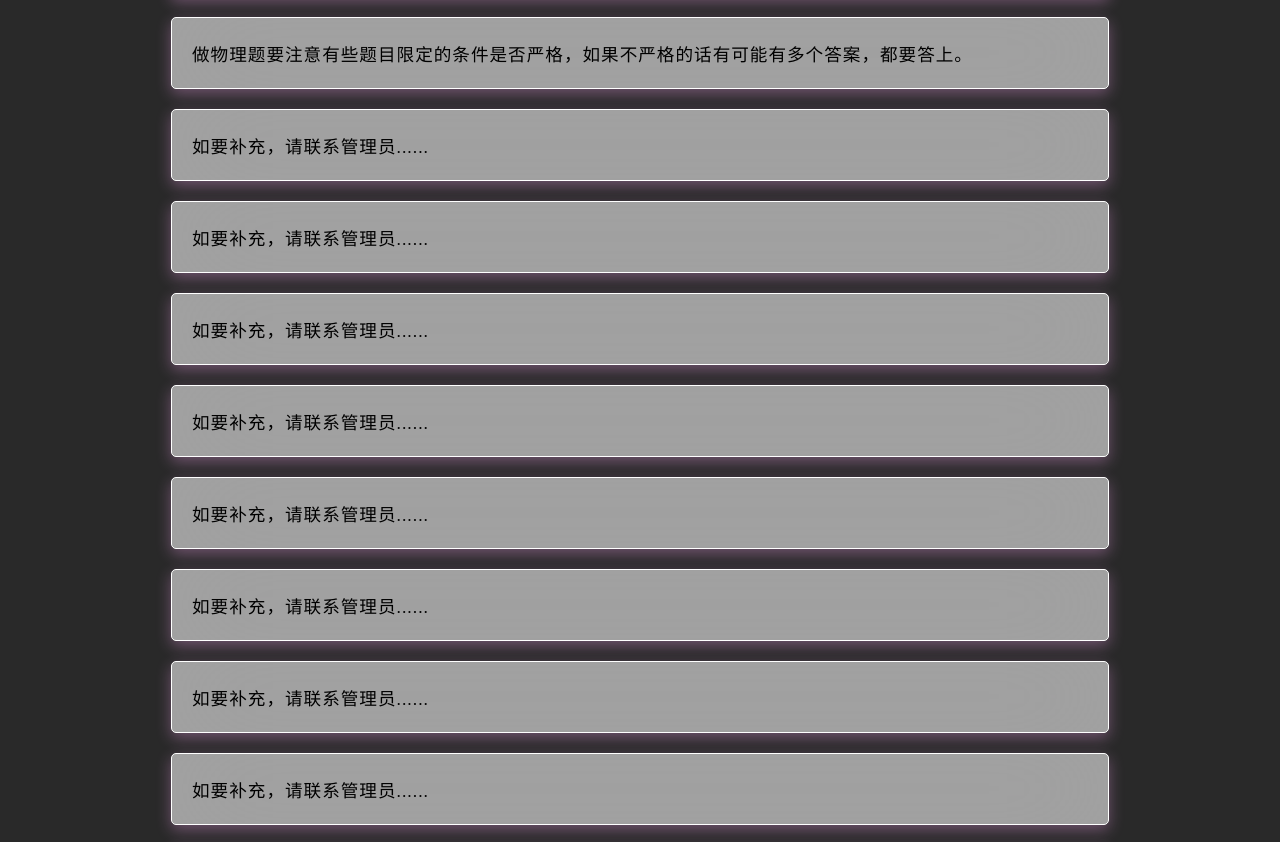
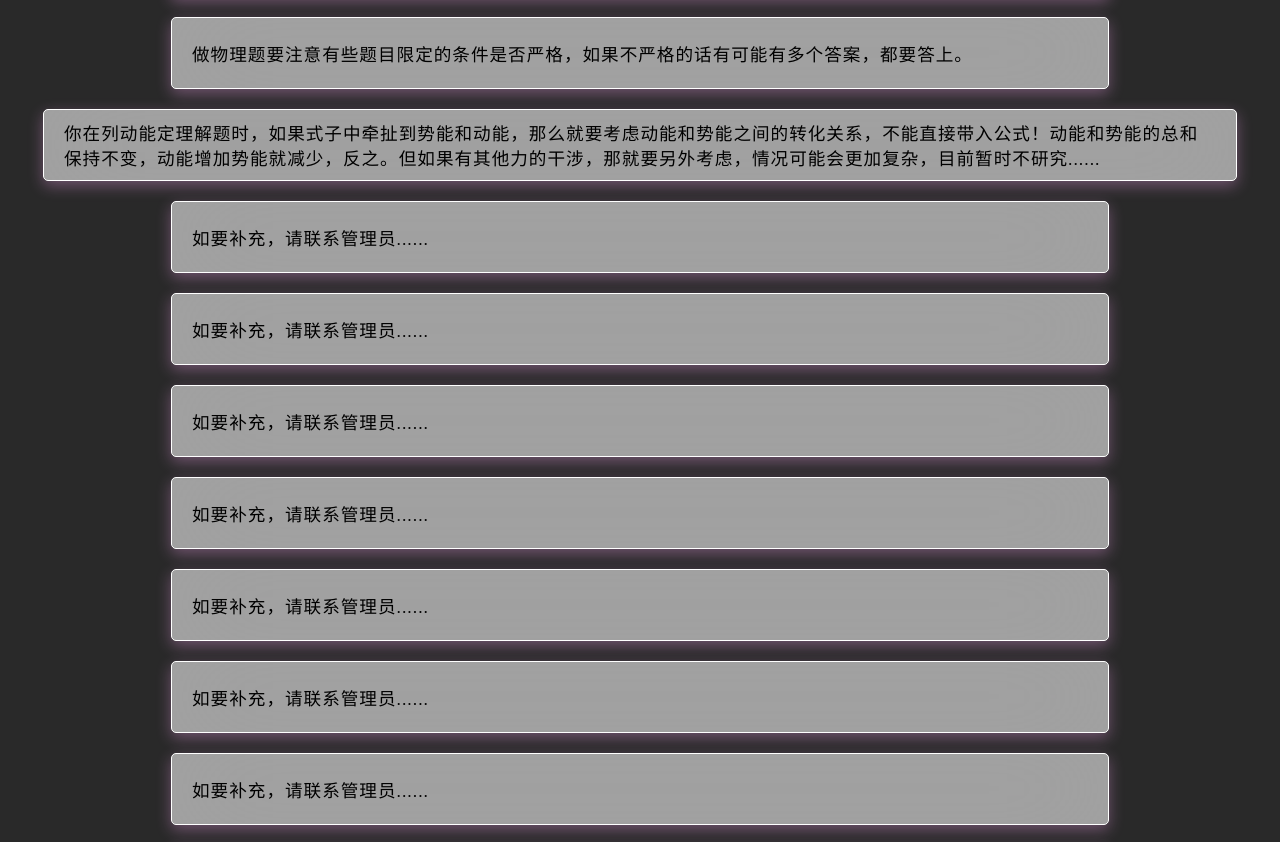
Before and after one commit to Po00iu6/esc.github.io, a plain HTML site: page PH.html in a window 1280 px wide. Shown: the part 2814-3656 px from the top of the page. Drawn offline with Linux system fonts and the light colour scheme.

Commit message:
2024/9/24

```diff
--- a/PH.html
+++ b/PH.html
@@ -88,7 +88,7 @@
     <div class="t1">做功可以产生动能，动能和势能可以相互转化，比如：“......克服电场力做功为6eV，则动能减小了6eV，电势能增加了6eV......由此推得电势差U=(Ep1-Ep2)/e=△Ep/e=6V......”。</div>
     <div class="t1">“变化了”与“增加了、减少了”不一样，前者不需要带符号，后者是要考虑符号正负的！</div>
     <div class="t1">做物理题要注意有些题目限定的条件是否严格，如果不严格的话有可能有多个答案，都要答上。</div>
-    <div class="t1">如要补充，请联系管理员......</div>
+    <div class="t1">你在列动能定理解题时，如果式子中牵扯到势能和动能，那么就要考虑动能和势能之间的转化关系，不能直接带入公式！动能和势能的总和保持不变，动能增加势能就减少，反之。但如果有其他力的干涉，那就要另外考虑，情况可能会更加复杂，目前暂时不研究......</div>
     <div class="t1">如要补充，请联系管理员......</div>
     <div class="t1">如要补充，请联系管理员......</div>
     <div class="t1">如要补充，请联系管理员......</div>
```
Also changed, not shown: index.html (+1 -1 lines).
